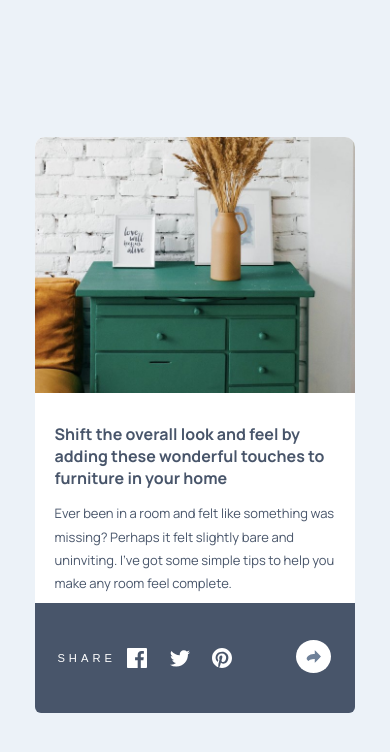
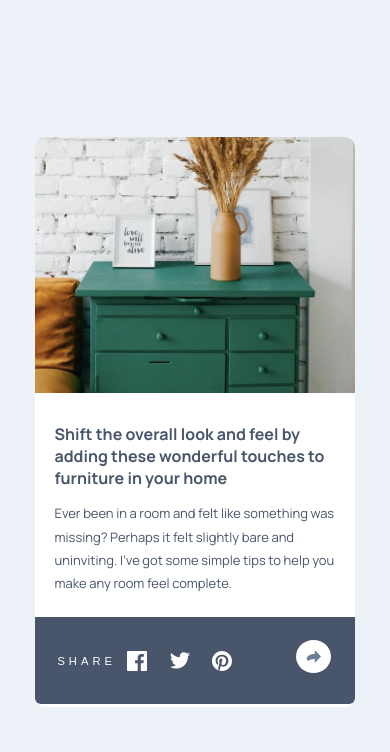
Before and after one commit to Keyzcharly/article-preview-component, a plain HTML site: page index.html in a window 390 px wide. Both pictures are taken after a click on the button 313 px from the left and 657 px from the top of the page. Drawn offline with Linux system fonts and the light colour scheme.

Commit message:
minor cahnges

```diff
--- a/style.css
+++ b/style.css
@@ -182,10 +182,10 @@ button {
         width: 320px;
         background-color: var(--very-Dark-Grayish-Blue);
         border-radius: 0 0 6px 6px;
-        padding: 4em 2em;
+        padding: 3em 2em;
         position: absolute;
         z-index: 1;
-        bottom: -70%;
+        bottom: -51%;
         left: 50%;
         margin-left: -278px;
     }
```
